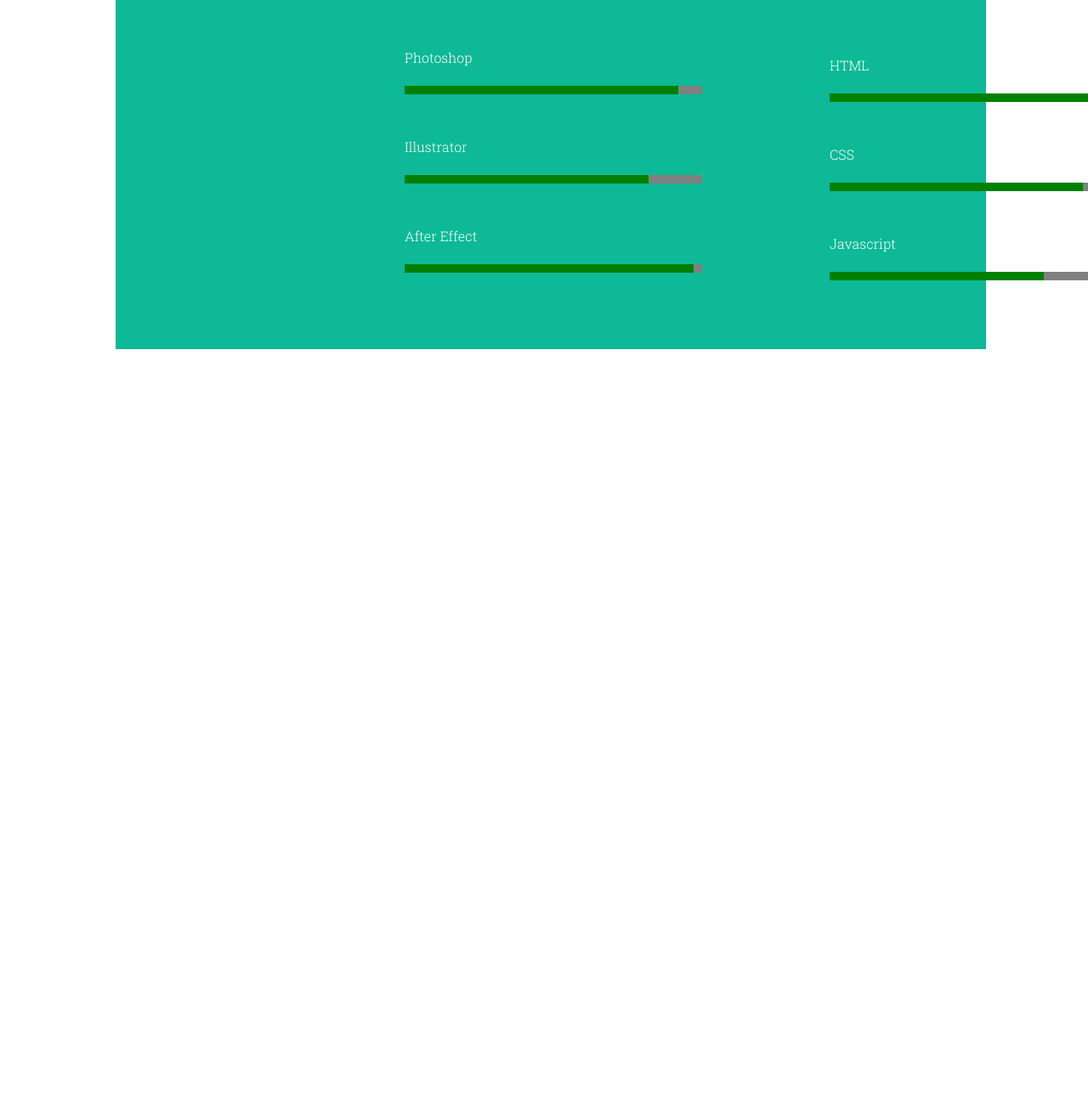
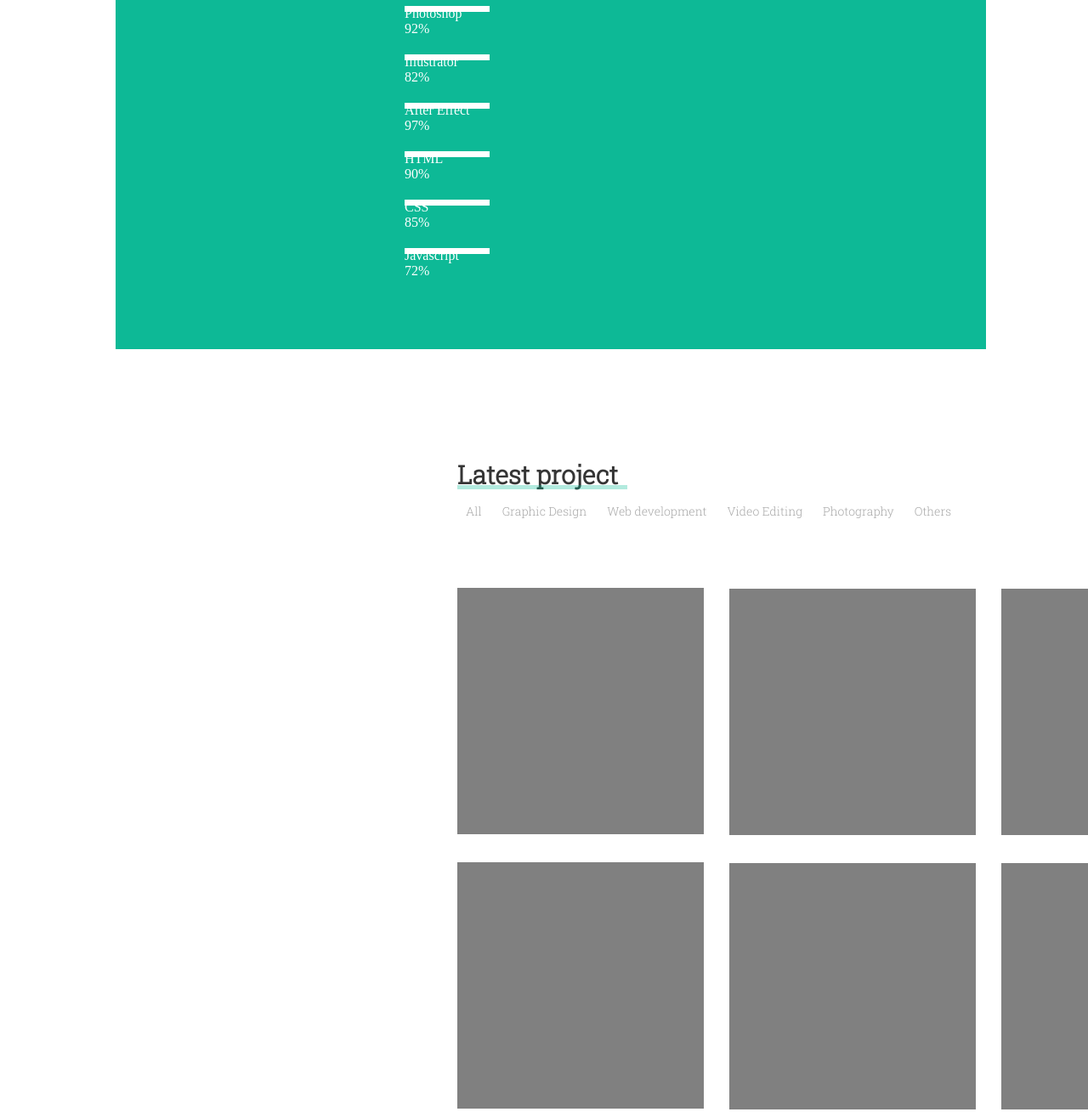
Before and after one commit to Enileyeevvv/lr4, a plain HTML site: page index.html in a window 1280 px wide. Shown: the part 2640-3949 px from the top of the page at 85% size. Before the commit the page ends 3179 px from the top, so only its background shows below. Drawn offline with Linux system fonts and the light colour scheme.

Commit message:
Cделал 5 блок

```diff
--- a/CSSlr4.css
+++ b/CSSlr4.css
@@ -13,14 +13,13 @@
     margin: 50px 0px 0px 370px;
 }
 
-ul {
+.navi {
     height: 40px;
     width: 750px;
     margin: -35px 370px 0px 700px;
     padding: 1px;
 }
-
-li {
+.navili {
     display: inline;
     padding: 25px;
     font-family: 'Roboto Slab', sans-serif;
@@ -211,7 +210,7 @@ hr {
     background-color: #00b893;
     height: 5px;
     width: 385px;
-    margin: -45px 0px 0px 575px;
+    margin: -45px 0px 0px 660px;
     opacity: 0.3;
 }
 .third-1 {
@@ -283,35 +282,174 @@ hr {
     background-color:white;
     height: 5px;
     width: 257px;
-    margin: -45px 0px 0px 640px;
+    margin: -45px 0px 0px 725px;
     opacity: 0.2;
 }
-
-.pg1 {
-    margin: 100px 0px 0px 340px;
+.progress-wrapper {
+    margin: 50px 0px 50px 340px;
+    width: 100px;
+    height: 7px;
+    background-color:white;
 }
-.pg2 {
-    margin: 50px 0px 0px 340px;
+.progress-wrapper .handler {
+    width: 12px;
+    height: 12px;
+    border-radius: 12px;
+    display: block;
+    background: var(--white);
 }
-.pg3 {
-    margin: 50px 0px 0px 340px;
+.progress-wrapper .handler::before {
+    content: attr(data-state)"%";
+    color: white;
 }
-.pg4 {
-    margin: -272px 0px 0px 840px;
+.progress-state {
+    width: 100px;
+    height: 7px;
+    background-color:white;
 }
-.pg5 {
-    margin: 50px 0px 0px 840px;
+.progress-state::before {
+    content: attr(data-descr);
+    color: white;
 }
-.pg6 {
-    margin: 50px 0px 0px 840px;
+.fifthz {
+    background: none;
+    margin: 40px 0px 0px 530px;
+    width: 500px;
+    color: #353535;
+    font-family: 'Roboto Slab', sans-serif;
+    font-size: 30px;
 }
-progress {
-    width: 350px;
-    height: 10px;
-    border-radius: 400px;
-    opacity: 1;
+.Latestproject {
+    background-color: #00b893;
+    height: 5px;
+    width: 200px;
+    margin: -7px 0px 0px 530px;
+    opacity: 0.3;
 }
-.np{
-    color: white;
+.project {
+    margin: 10px 0px 0px 530px;
+}
+.projects {
+    height: 40px;
+    width: 750px;
+    padding: 0px;
+}
+.projectname {
+    display: inline;
+    padding-left: 10px;
+    padding-right: 10px;
     font-family: 'Roboto Slab', sans-serif;
+    font-size: 14px;
+    color: #aaaaaa;
 }
+.projectname:hover {
+    color: #00b893;
+    transition: .3s;
+}
+.pjn {
+    text-align:center;
+    font-family: 'Roboto Slab', sans-serif;
+    font-size: 25px;
+    padding-top: 50px;
+}
+.pjc {
+    text-align:center;
+    font-family: 'Roboto Slab', sans-serif;
+    font-size: 12px;
+    margin-top: -30px;
+}
+.text5 {
+    text-align:center;
+    font-family: 'Roboto Slab', sans-serif;
+    font-size: 14px;
+}
+.rating {
+    padding-top: 50px;
+    text-align:center;
+    font-family: 'Roboto Slab', sans-serif;
+    font-size: 20px;
+}
+.fifth-1 {
+    margin: 60px 0px 0px 530px;
+    width: 290px;
+    height: 290px;
+    background:grey;
+    color:grey;
+}
+.fifth-1:hover {
+    margin: 60px 0px 0px 530px;
+    width: 290px;
+    height: 290px;
+    background:#e56b6e;
+    color:white;
+}
+.fifth-2 {
+    margin: 30px 0px 0px 530px;
+    width: 290px;
+    height: 290px;
+    background:grey;
+    color:grey;
+}
+.fifth-2:hover {
+    margin: 30px 0px 0px 530px;
+    width: 290px;
+    height: 290px;
+    background:#e56b6e;
+    color:white;
+}
+.fifth-3 {
+    margin: -646px 0px 0px 850px;
+    width: 290px;
+    height: 290px;
+    background:grey;
+    color:grey;
+}
+.fifth-3:hover {
+    margin: -646px 0px 0px 850px;
+    width: 290px;
+    height: 290px;
+    background:#e56b6e;
+    color:white;
+}
+.fifth-4 {
+    margin: 30px 0px 0px 850px;
+    width: 290px;
+    height: 290px;
+    background:grey;
+    color:grey;
+}
+.fifth-4:hover {
+    margin: 30px 0px 0px 850px;
+    width: 290px;
+    height: 290px;
+    background:#e56b6e;
+    color:white;
+}
+.fifth-5 {
+    margin: -646px 0px 0px 1170px;
+    width: 290px;
+    height: 290px;
+    background:grey;
+    color:grey;
+}
+.fifth-5:hover {
+    margin: -646px 0px 0px 1170px;
+    width: 290px;
+    height: 290px;
+    background:#e56b6e;
+    color:white;
+}
+.fifth-6 {
+    margin: 30px 0px 0px 1170px;
+    width: 290px;
+    height: 290px;
+    background:grey;
+    color:grey;
+}
+.fifth-6:hover {
+    margin: 30px 0px 0px 1170px;
+    width: 290px;
+    height: 290px;
+    background:#e56b6e;
+    color:white;
+}
--- a/index.html
+++ b/index.html
@@ -11,12 +11,12 @@
     <!--1 блок-->
     <div class="aboutme"> <img class="logo" src="images/logo.png" />
     <ul class="navi">
-        <li>Home</li>
-        <li>About</li>
-        <li>Services</li>
-        <li>Protfolio</li>
-        <li>Blog</li>
-        <li>Contact me</li>
+        <li class="navili">Home</li>
+        <li class="navili">About</li>
+        <li class="navili">Services</li>
+        <li class="navili">Protfolio</li>
+        <li class="navili">Blog</li>
+        <li class="navili">Contact me</li>
     </ul>
         <h3>Hi Myself <span class="name">Jhon Smith</span></h3>
         <h1>Professional Graphic Designer</h1>
@@ -74,29 +74,86 @@
     <div class="block4bg">
         <h2 class="block4">Software skill</h2>
         <hr class="Softwareskill">
-        <div class="pg1">
-            <p class="np">Photoshop</p>
-            <progress max="100" value="92"></progress>
+        <div class="progress-wrapper">
+            <div class="progress-state" data-state = "92" data-descr = "Photoshop">
+                <span class="handler" data-state = "92"></span>
+            </div>
         </div>
-        <div class="pg2">
-            <p class="np">Illustrator</p>
-            <progress max="100" value="82"></progress>
+        <div class="progress-wrapper">
+            <div class="progress-state" data-state = "82" data-descr = "Illustrator">
+                <span class="handler" data-state = "82"></span>
+            </div>
         </div>
-        <div class="pg3">
-            <p class="np">After Effect</p>
-            <progress max="100" value="97"></progress>
+        <div class="progress-wrapper">
+            <div class="progress-state" data-state = "97" data-descr = "After Effect">
+                <span class="handler" data-state = "97"></span>
+            </div>
         </div>
-        <div class="pg4">
-            <p class="np">HTML</p>
-            <progress max="100" value="90"></progress>
+        <div class="progress-wrapper">
+            <div class="progress-state" data-state = "90" data-descr = "HTML">
+                <span class="handler" data-state = "90"></span>
+            </div>
         </div>
-        <div class="pg5">
-            <p class="np">CSS</p>
-            <progress max="100" value="85"></progress>
+        <div class="progress-wrapper">
+            <div class="progress-state" data-state = "85" data-descr = "CSS">
+                <span class="handler" data-state = "85"></span>
+            </div>
         </div>
-        <div class="pg6">
-            <p class="np">Javascript</p>
-            <progress max="100" value="72"><p>123</p></progress>
+        <div class="progress-wrapper">
+            <div class="progress-state" data-state = "72" data-descr = "Javascript">
+                <span class="handler" data-state = "72"></span>
+            </div>
+        </div>
+    </div>
+    <!--5 блок-->
+    <div>
+        <h3 class="fifthz">Latest project</h3>
+        <hr class="Latestproject">
+        <div class="project">
+            <ul class="projects">
+                <li class="projectname">All</li>
+                <li class="projectname">Graphic Design</li>
+                <li class="projectname">Web development</li>
+                <li class="projectname">Video Editing</li>
+                <li class="projectname">Photography</li>
+                <li class="projectname">Others</li>
+             </ul>
+        </div>
+        <div class="fifth-1">
+            <h4 class="pjn">Project Name</h4>
+            <p class="pjc">Client: Rodex Group</p>
+            <p class="text5">There are many variations of passages of Lorem Ipsum available, but the majority have suffered alteration</p>
+            <p class="rating">Rating: &#9733&#9733&#9733&#9733&#9733</p>
+        </div>
+        <div class="fifth-2">
+            <h4 class="pjn">Project Name</h4>
+            <p class="pjc">Client: Rodex Group</p>
+            <p class="text5">There are many variations of passages of Lorem Ipsum available, but the majority have suffered alteration</p>
+            <p class="rating">Rating: &#9733&#9733&#9733&#9733&#9733</p>
+        </div>
+        <div class="fifth-3">
+            <h4 class="pjn">Project Name</h4>
+            <p class="pjc">Client: Rodex Group</p>
+            <p class="text5">There are many variations of passages of Lorem Ipsum available, but the majority have suffered alteration</p>
+            <p class="rating">Rating: &#9733&#9733&#9733&#9733&#9733</p>
+        </div>
+        <div class="fifth-4">
+            <h4 class="pjn">Project Name</h4>
+            <p class="pjc">Client: Rodex Group</p>
+            <p class="text5">There are many variations of passages of Lorem Ipsum available, but the majority have suffered alteration</p>
+            <p class="rating">Rating: &#9733&#9733&#9733&#9733&#9733</p>
+        </div>
+        <div class="fifth-5">
+            <h4 class="pjn">Project Name</h4>
+            <p class="pjc">Client: Rodex Group</p>
+            <p class="text5">There are many variations of passages of Lorem Ipsum available, but the majority have suffered alteration</p>
+            <p class="rating">Rating: &#9733&#9733&#9733&#9733&#9733</p>
+        </div>
+        <div class="fifth-6">
+            <h4 class="pjn">Project Name</h4>
+            <p class="pjc">Client: Rodex Group</p>
+            <p class="text5">There are many variations of passages of Lorem Ipsum available, but the majority have suffered alteration</p>
+            <p class="rating">Rating: &#9733&#9733&#9733&#9733&#9733</p>
         </div>
     </div>
 </body>
```
